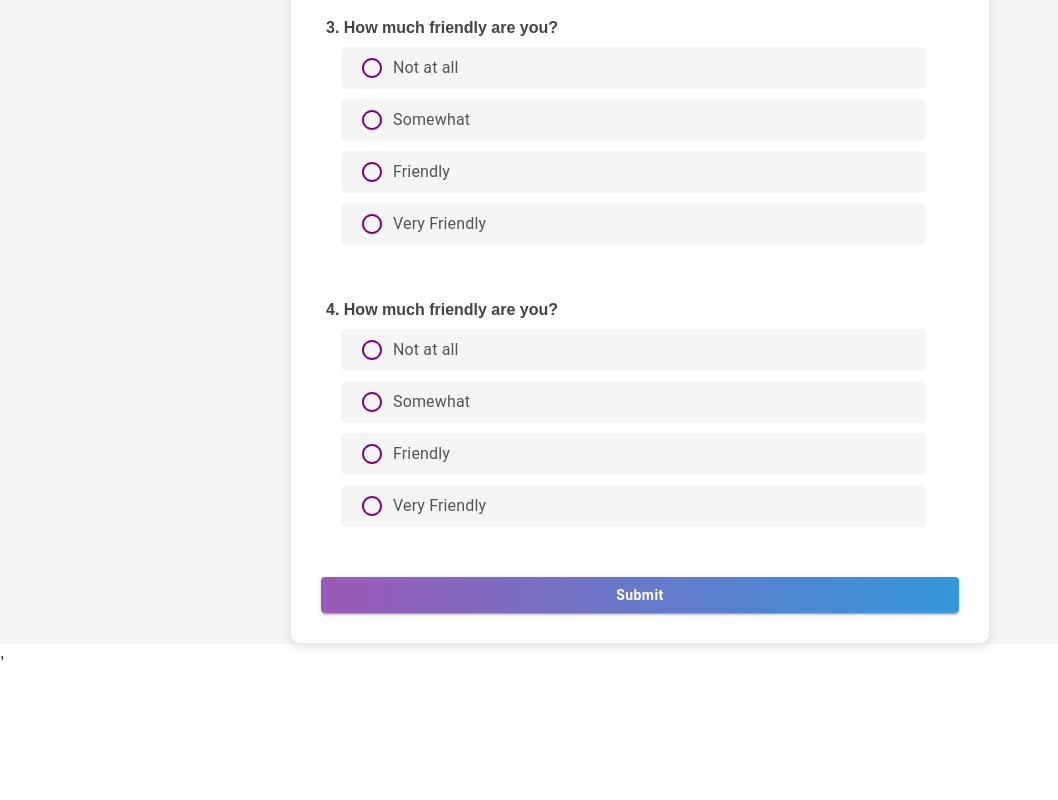
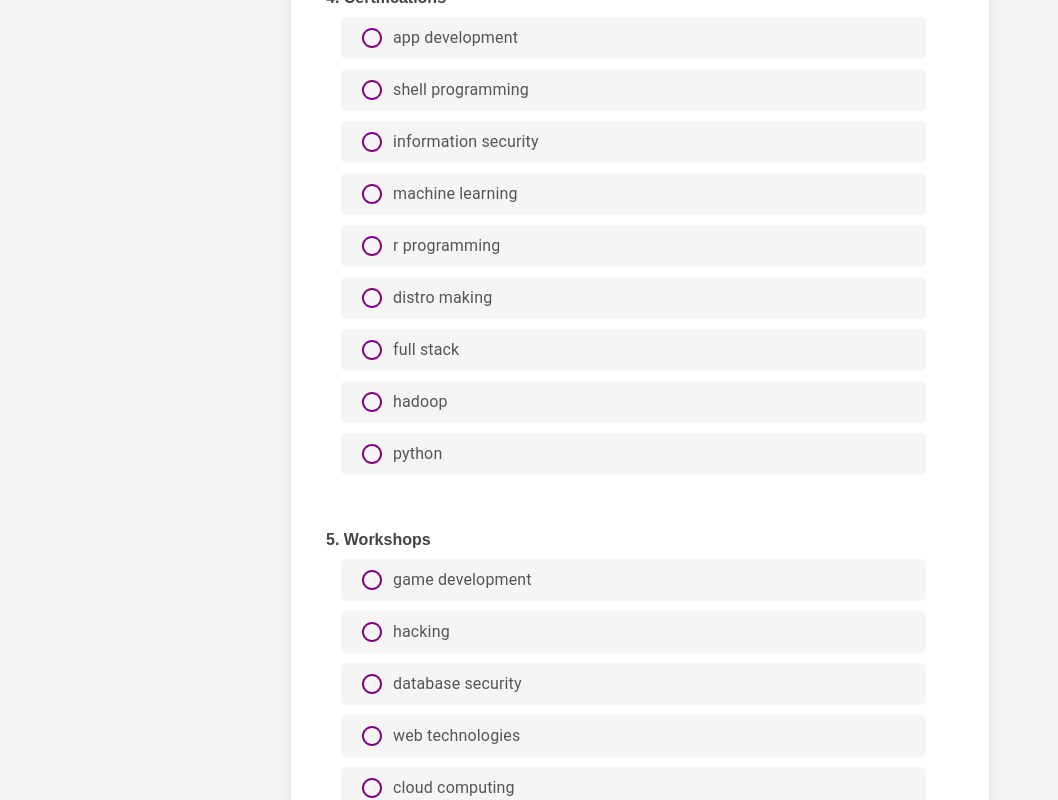
Before and after one commit to M-B-abhijith/CARA-Web-App, a React (Create React App) app in the folder frontend/: page /Qnsec2 in a window 1280 px wide. Shown: the part 820-1620 px from the top of the page, without its empty margins (0-1058 px from the left). Before the commit the page ends 1482 px from the top, so only its background shows below. Built offline with nearby package versions, Linux system fonts and the light colour scheme.

Commit message:
update qnsec1 and qnsec2 code with exact dataset qns and local storage

```diff
--- /dev/null
+++ b/frontend/src/constants/questionsData.js
@@ -0,0 +1,236 @@
+// questionsData.js
+
+export const questions = [
+  {
+      questionText: "Can work long time before system?",
+      options: [
+          "yes",
+          "no"
+      ]
+  },
+  {
+      questionText: "Self-learning capability?",
+      options: [
+          "yes",
+          "no"
+      ]
+  },
+  {
+      questionText: "Extra-courses did",
+      options: [
+          "yes",
+          "no"
+      ]
+  },
+  {
+      questionText: "Certifications",
+      options: [
+          "app development",
+          "shell programming",
+          "information security",
+          "machine learning",
+          "r programming",
+          "distro making",
+          "full stack",
+          "hadoop",
+          "python"
+      ]
+  },
+  {
+      questionText: "Workshops",
+      options: [
+          "game development",
+          "hacking",
+          "database security",
+          "web technologies",
+          "cloud computing",
+          "system designing",
+          "testing",
+          "data science"
+      ]
+  },
+  {
+      questionText: "Talenttests taken?",
+      options: [
+          "yes",
+          "no"
+      ]
+  },
+  {
+      questionText: "Olympiads",
+      options: [
+          "yes",
+          "no"
+      ]
+  },
+  {
+      questionText: "Reading and writing skills",
+      options: [
+          "medium",
+          "excellent",
+          "poor"
+      ]
+  },
+  {
+      questionText: "Memory capability score",
+      options: [
+          "medium",
+          "excellent",
+          "poor"
+      ]
+  },
+  {
+      questionText: "Interested subjects",
+      options: [
+          "hacking",
+          "Software Engineering",
+          "cloud computing",
+          "parallel computing",
+          "Management",
+          "IOT",
+          "data engineering",
+          "programming",
+          "networks",
+          "Computer Architecture"
+      ]
+  },
+  {
+      questionText: "Interested career area",
+      options: [
+          "Business process analyst",
+          "cloud computing",
+          "testing",
+          "system developer",
+          "security",
+          "developer"
+      ]
+  },
+  {
+      questionText: "Job/Higher Studies?",
+      options: [
+          "job",
+          "higherstudies"
+      ]
+  },
+  {
+      questionText: "Type of company want to settle in?",
+      options: [
+          "Service Based",
+          "Cloud Services",
+          "Testing and Maintainance Services",
+          "SAaS services",
+          "Web Services",
+          "BPA",
+          "product development",
+          "Finance",
+          "Product based",
+          "Sales and Marketing"
+      ]
+  },
+  {
+      questionText: "Taken inputs from seniors or elders",
+      options: [
+          "yes",
+          "no"
+      ]
+  },
+  {
+      questionText: "Interested in games",
+      options: [
+          "yes",
+          "no"
+      ]
+  },
+  {
+      questionText: "Interested Type of Books",
+      options: [
+          "Poetry",
+          "Religion-Spirituality",
+          "Satire",
+          "Anthology",
+          "Fantasy",
+          "Science",
+          "Dictionaries",
+          "Trilogy",
+          "Childrens",
+          "Journals",
+          "Mystery",
+          "Encyclopedias",
+          "Diaries",
+          "Science fiction",
+          "Self help",
+          "Series",
+          "Romance",
+          "Action and Adventure",
+          "Travel",
+          "Math",
+          "Autobiographies",
+          "Cookbooks",
+          "Art",
+          "Comics",
+          "Guide",
+          "Health",
+          "Horror",
+          "History",
+          "Drama",
+          "Biographies",
+          "Prayer books"
+      ]
+  },
+  {
+      questionText: "Salary Range Expected",
+      options: [
+          "salary",
+          "work"
+      ]
+  },
+  {
+      questionText: "In a Relationship?",
+      options: [
+          "yes",
+          "no"
+      ]
+  },
+  {
+      questionText: "Gentle or Tuff behaviour?",
+      options: [
+          "gentle",
+          "stubborn"
+      ]
+  },
+  {
+      questionText: "Management or Technical",
+      options: [
+          "Management",
+          "Technical"
+      ]
+  },
+  {
+      questionText: "Salary/work",
+      options: [
+          "salary",
+          "work"
+      ]
+  },
+  {
+      questionText: "Hard/smart worker",
+      options: [
+          "hard worker",
+          "smart worker"
+      ]
+  },
+  {
+      questionText: "Worked in teams ever?",
+      options: [
+          "yes",
+          "no"
+      ]
+  },
+  {
+      questionText: "Introvert",
+      options: [
+          "yes",
+          "no"
+      ]
+  }
+];
--- a/frontend/src/pages/Qnsec2.js
+++ b/frontend/src/pages/Qnsec2.js
@@ -1,30 +1,84 @@
-import React from "react";
+import React, { useState } from "react";
 import "./Qnsec2.css";
 import { Radio, RadioGroup, FormControlLabel, FormControl, Button } from "@mui/material";
+import { questions } from '../constants/questionsData'; // Importing the questions data
+import { useNavigate } from 'react-router-dom';
 
 function QuestionnairSec2() {
+  const navigate = useNavigate();
+  const [answers, setAnswers] = useState(
+    questions.reduce((acc, question, index) => {
+      acc[`question-${index}`] = ''; // Initialize each question's answer as an empty string
+      return acc;
+    }, {})
+  );
+
+  const [errorMessage, setErrorMessage] = useState('');
+
+  // Handle change in radio buttons
+  const handleRadioChange = (event, questionIndex) => {
+    setAnswers({
+      ...answers,
+      [`question-${questionIndex}`]: event.target.value,
+    });
+  };
+
+  // Handle submit button click
+  const handleSubmit = () => {
+    // Check if all fields are filled
+    const allFieldsFilled = Object.values(answers).every((answer) => answer !== '');
+    if (!allFieldsFilled) {
+      setErrorMessage('Please answer all questions before submitting.');
+      return;
+    }
+
+    // Save answers to localStorage
+    localStorage.setItem('personalityAnswers', JSON.stringify(answers));
+
+    console.log(localStorage.getItem('personalityAnswers'));
+
+
+    // Navigate to the results page
+    navigate('/resultspage');
+  };
+
   return (
     <div className="q2-container">
       <div className="q2-card">
         <h2>Questionnaire Sec 2</h2>
         <h1>Personality Traits Questions</h1>
 
-        {/* Questions */}
-        {[1, 2, 3, 4].map((questionNumber) => (
-          <div className="q2-question-box" key={questionNumber}>
+        {/* Map through the questions data */}
+        {questions.map((question, index) => (
+          <div className="q2-question-box" key={index}>
             <p className="q2-question-title">
-              {questionNumber}. How much friendly are you?
+              {index + 1}. {question.questionText}
             </p>
             <div className="radio-group-container">
-
               <FormControl component="fieldset">
-                <RadioGroup aria-label={`question-${questionNumber}`} name={`question-${questionNumber}`}>
-                  <FormControlLabel value="Not at all" control={<Radio sx={{
-                    color: "purple", // Unchecked color
+                <RadioGroup
+                  aria-label={`question-${index}`}
+                  name={`question-${index}`}
+                  value={answers[`question-${index}`]}
+                  onChange={(event) => handleRadioChange(event, index)}
+                >
+                  {/* Map through the options for the current question */}
+                  {question.options.map((option, i) => (
+                    <FormControlLabel
+                      key={i}
+                      value={option}
+                      control={
+                        <Radio
+                          sx={{
+                            color: "purple",
                             "&.Mui-checked": {
-                      color: "purple", // Checked color
+                              color: "purple",
                             },
-                  }} />} label="Not at all" sx={{
+                          }}
+                        />
+                      }
+                      label={option}
+                      sx={{
                         backgroundColor: "#f5f5f5",
                         width: "100%",
                         borderRadius: "4px",
@@ -32,59 +86,22 @@ function QuestionnairSec2() {
                         marginBottom: "5px",
                         color: "white",
                         fontWeight: "bold",
-                  }} />
-                  <FormControlLabel value="Somewhat" control={<Radio sx={{
-                    color: "purple", // Unchecked color
-                    "&.Mui-checked": {
-                      color: "purple", // Checked color
-                    },
-                  }} />} label="Somewhat" sx={{
-                    backgroundColor: "#f5f5f5",
-                    width: "100%",
-                    borderRadius: "4px",
-                    padding: "10px",
-                    marginBottom: "5px",
-                    color: "white",
-                    fontWeight: "bold",
-                  }} />
-                  <FormControlLabel value="Friendly" control={<Radio sx={{
-                    color: "purple", // Unchecked color
-                    "&.Mui-checked": {
-                      color: "purple", // Checked color
-                    },
-                  }} />} label="Friendly" sx={{
-                    backgroundColor: "#f5f5f5",
-                    width: "100%",
-                    borderRadius: "4px",
-                    padding: "10px",
-                    marginBottom: "5px",
-                    color: "white",
-                    fontWeight: "bold",
-                  }} />
-                  <FormControlLabel value="Very Friendly" control={<Radio sx={{
-                    color: "purple", // Unchecked color
-                    "&.Mui-checked": {
-                      color: "purple", // Checked color
-                    },
-                  }} />} label="Very Friendly" sx={{
-                    backgroundColor: "#f5f5f5",
-                    width: "100%",
-                    borderRadius: "4px",
-                    padding: "10px",
-                    marginBottom: "5px",
-                    color: "white",
-                    fontWeight: "bold",
-                  }} />
+                      }}
+                    />
+                  ))}
                 </RadioGroup>
               </FormControl>
             </div>
-
           </div>
         ))}
+
+        {/* Display error message if not all questions are answered */}
+        {errorMessage && <div style={{ color: 'red', marginTop: '10px' }}>{errorMessage}</div>}
 
         <Button
           variant="contained"
           sx={{ textTransform: "none", marginTop: "20px" }}
+          onClick={handleSubmit}
         >
           Submit
         </Button>
```
Also changed, not shown: frontend/src/pages/Qnsec1.js (+124 -9 lines), 2 other files (tests, documents, lock files or other folders). Lines whose indentation alone changed are shown as unchanged.
